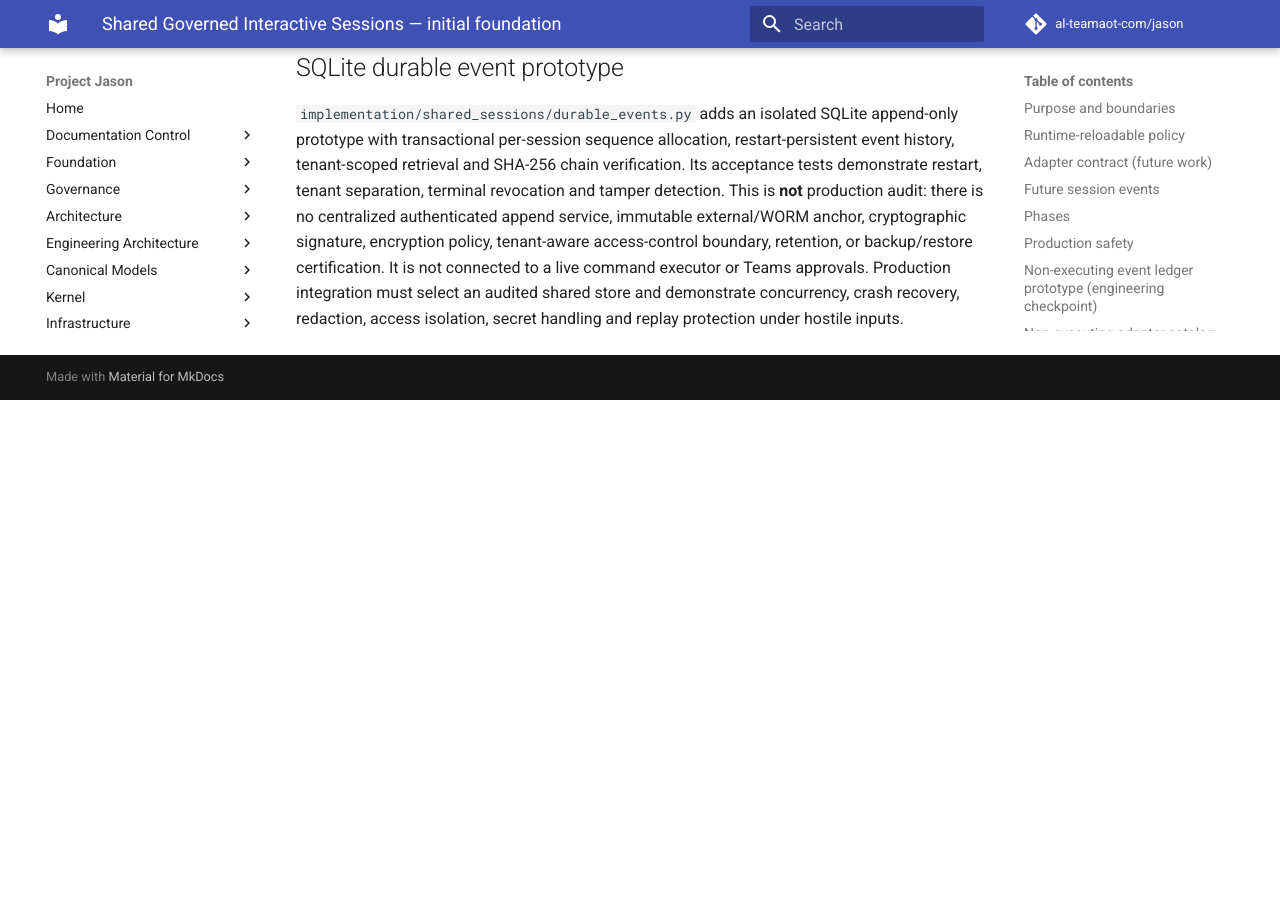
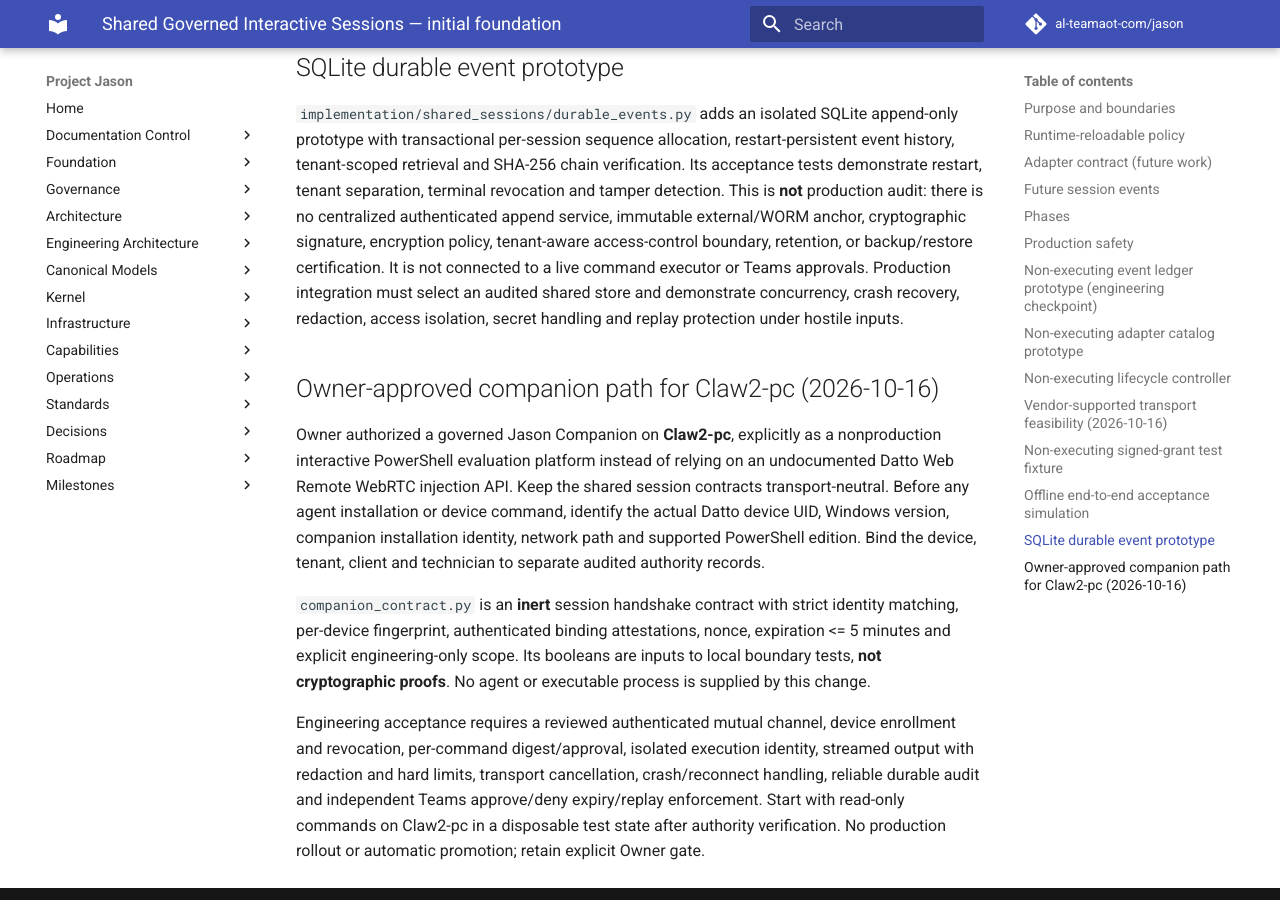
Before and after one commit to al-teamaot-com/jason, an MkDocs documentation site: the page built from docs/architecture/Shared-Governed-Interactive-Sessions.md, in a window 1280 px wide and 900 px high, scrolled down 4139 px. Built offline with MkDocs 1.6.1 and Material for MkDocs 9.7.7, drawn with Linux system fonts in a browser that asks for light colours; comment, search, counter and statistics services are not loaded; before the commit the page ends 4539 px from its top, so only the background shows below that.

Commit message:
docs: record approved Claw2-pc companion nonproduction architecture gate

```diff
--- a/docs/architecture/Shared-Governed-Interactive-Sessions.md
+++ b/docs/architecture/Shared-Governed-Interactive-Sessions.md
@@ -138,3 +138,27 @@
 a live command executor or Teams approvals. Production integration must select
 an audited shared store and demonstrate concurrency, crash recovery, redaction,
 access isolation, secret handling and replay protection under hostile inputs.
+
+## Owner-approved companion path for Claw2-pc (2026-10-16)
+
+Owner authorized a governed Jason Companion on **Claw2-pc**, explicitly as a
+nonproduction interactive PowerShell evaluation platform instead of relying
+on an undocumented Datto Web Remote WebRTC injection API. Keep the shared
+session contracts transport-neutral. Before any agent installation or device
+command, identify the actual Datto device UID, Windows version, companion
+installation identity, network path and supported PowerShell edition. Bind
+the device, tenant, client and technician to separate audited authority records.
+
+`companion_contract.py` is an **inert** session handshake contract with strict
+identity matching, per-device fingerprint, authenticated binding attestations,
+nonce, expiration <= 5 minutes and explicit engineering-only scope. Its
+booleans are inputs to local boundary tests, **not cryptographic proofs**.
+No agent or executable process is supplied by this change.
+
+Engineering acceptance requires a reviewed authenticated mutual channel,
+device enrollment and revocation, per-command digest/approval, isolated
+execution identity, streamed output with redaction and hard limits, transport
+cancellation, crash/reconnect handling, reliable durable audit and independent
+Teams approve/deny expiry/replay enforcement. Start with read-only commands on
+Claw2-pc in a disposable test state after authority verification. No
+production rollout or automatic promotion; retain explicit Owner gate.
```
